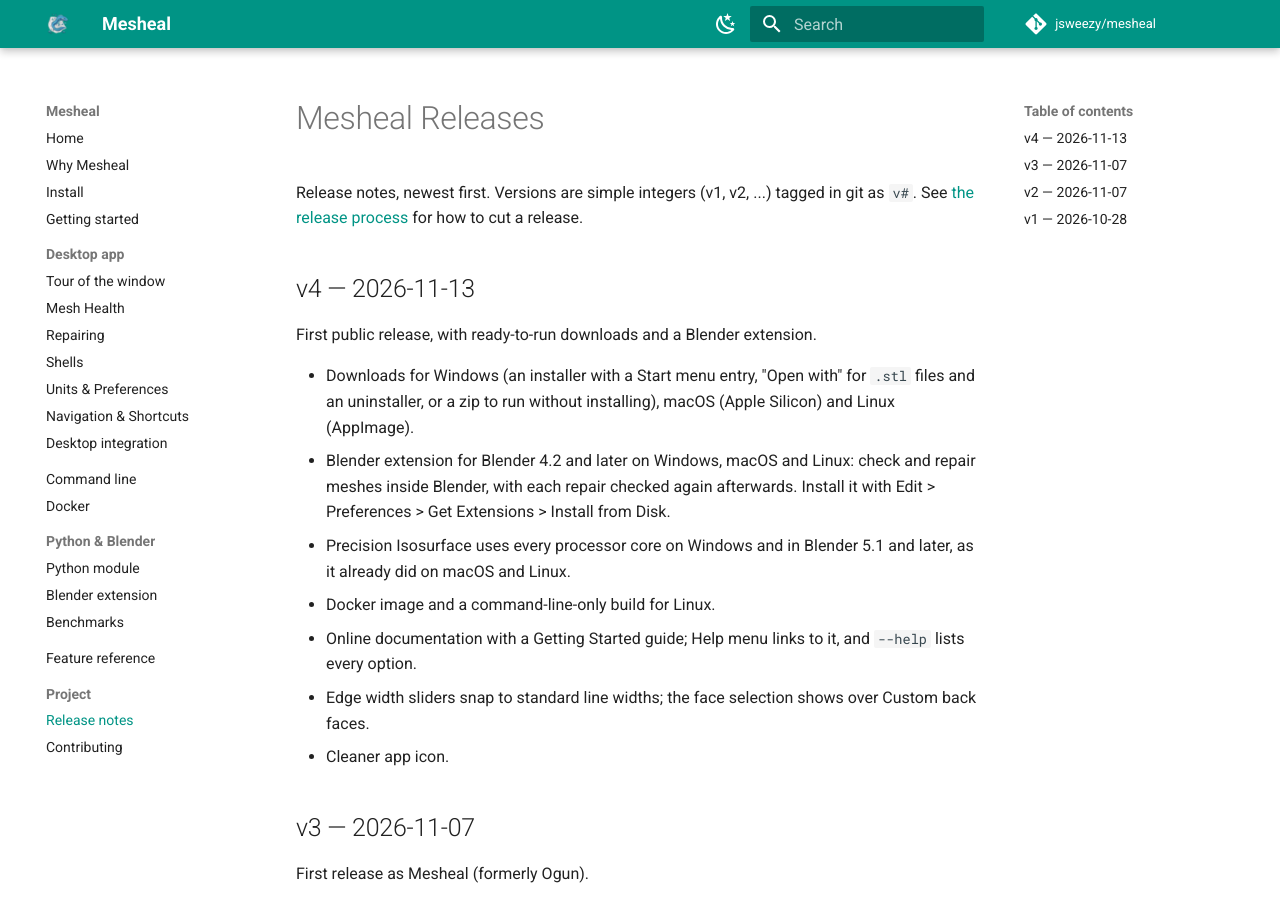
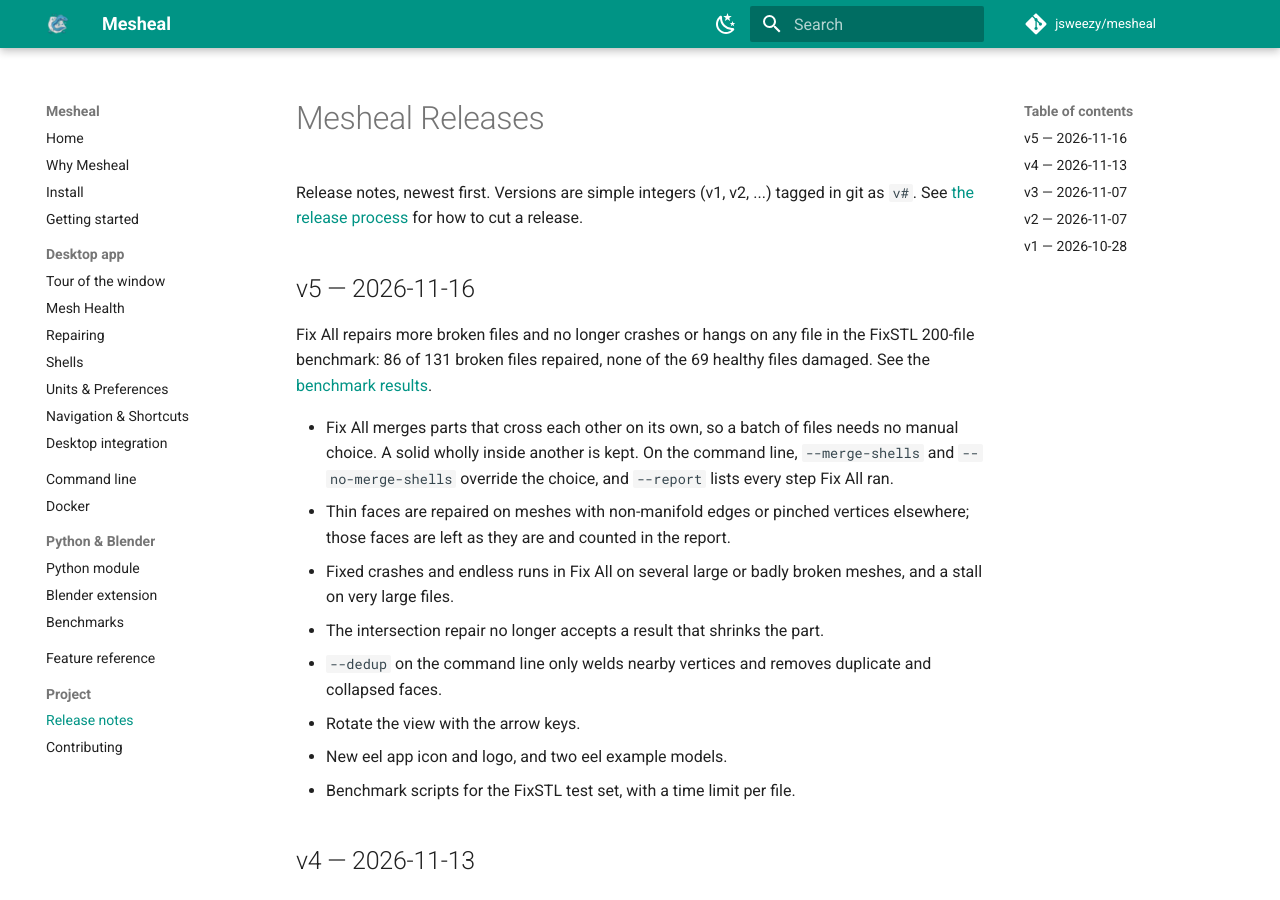
Before and after one commit to jsweezy/mesheal, an MkDocs documentation site: the page built from docs/releases.md, in a window 1280 px wide and 900 px high. Built offline with MkDocs 1.6.1 and Material for MkDocs 9.7.7, drawn with Linux system fonts in a browser that asks for light colours; comment, search, counter and statistics services are not loaded.

Commit message:
Release v5

```diff
--- a/CMakeLists.txt
+++ b/CMakeLists.txt
@@ -4,12 +4,12 @@ cmake_minimum_required(VERSION 3.20)
 # (see RELEASE_PROCESS.md). Versions are simple integers: 1, 2, 3, ...
 project(
     Mesheal
-    VERSION 4
+    VERSION 5
     DESCRIPTION "Mesheal — STL Repair Tool for Simulation Meshes"
     LANGUAGES CXX C
 )
 
-set(MESHEAL_VERSION_DATE "2026-11-13")  # ISO release date (YYYY-MM-DD)
+set(MESHEAL_VERSION_DATE "2026-11-16")  # ISO release date (YYYY-MM-DD)
 
 # ------------------------------------------------------------------------------
 # Language Standard & Global Settings
--- a/RELEASES.md
+++ b/RELEASES.md
@@ -1,6 +1,19 @@
 # Mesheal Releases
 
 Release notes, newest first. Versions are simple integers (v1, v2, ...) tagged in git as `v#`. See [the release process](https://github.com/jsweezy/mesheal/blob/main/RELEASE_PROCESS.md) for how to cut a release.
+
+## v5 — 2026-11-16
+
+Fix All repairs more broken files and no longer crashes or hangs on any file in the FixSTL 200-file benchmark: 86 of 131 broken files repaired, none of the 69 healthy files damaged. See the [benchmark results](https://jsweezy.github.io/mesheal/BENCHMARKS/).
+
+- Fix All merges parts that cross each other on its own, so a batch of files needs no manual choice. A solid wholly inside another is kept. On the command line, `--merge-shells` and `--no-merge-shells` override the choice, and `--report` lists every step Fix All ran.
+- Thin faces are repaired on meshes with non-manifold edges or pinched vertices elsewhere; those faces are left as they are and counted in the report.
+- Fixed crashes and endless runs in Fix All on several large or badly broken meshes, and a stall on very large files.
+- The intersection repair no longer accepts a result that shrinks the part.
+- `--dedup` on the command line only welds nearby vertices and removes duplicate and collapsed faces.
+- Rotate the view with the arrow keys.
+- New eel app icon and logo, and two eel example models.
+- Benchmark scripts for the FixSTL test set, with a time limit per file.
 
 ## v4 — 2026-11-13
 
```
